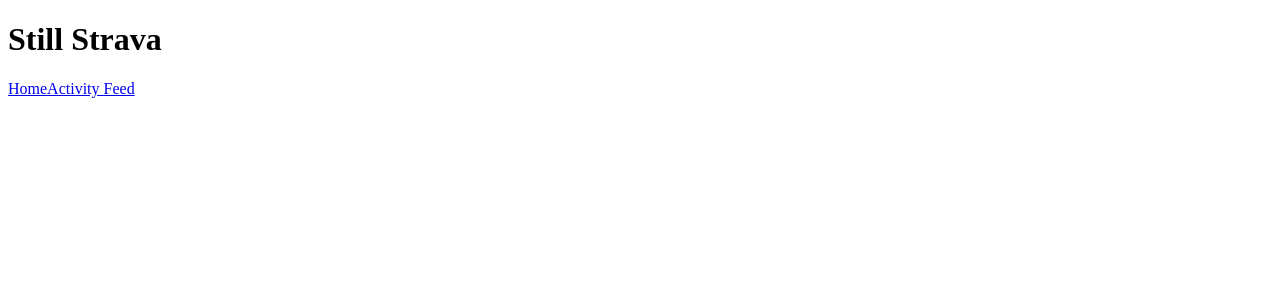
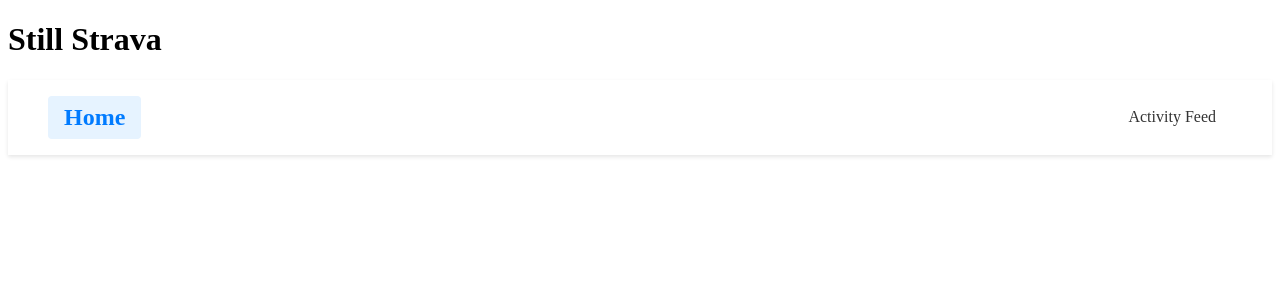
Before and after one commit to ThisbeSchoJo/still-strava, a React (Create React App) app in the folder client/: page / in a window 1280 px wide. Shown: the top 300 px of the page. Built offline with nearby package versions, Linux system fonts and the light colour scheme.

Commit message:
added navbar.css and added basic styling to navbar, updated navbar.css, added classnames to NavBar.js for styling

```diff
--- a/client/src/components/shared/NavBar.js
+++ b/client/src/components/shared/NavBar.js
@@ -1,10 +1,12 @@
+import "../../styling/navbar.css";
 import { NavLink } from "react-router-dom";
+
 
 function NavBar() {
     return (
         <nav>
-            <NavLink>Home</NavLink>
-            <NavLink>Activity Feed</NavLink>
+            <NavLink to="/" className="nav-brand">Home</NavLink>
+            <NavLink to="/activity-feed" className="nav-links">Activity Feed</NavLink>
         </nav>
     )
 }
--- /dev/null
+++ b/client/src/styling/navbar.css
@@ -0,0 +1,56 @@
+nav {
+  background-color: #ffffff;
+  padding: 1rem 2rem;
+  box-shadow: 0 2px 4px rgba(0, 0, 0, 0.1);
+  display: flex;
+  justify-content: space-between;
+  align-items: center;
+  position: sticky;
+  top: 0;
+  z-index: 1000;
+}
+
+/* Style for NavLink components */
+nav a {
+  text-decoration: none;
+  color: #333;
+  font-weight: 500;
+  padding: 0.5rem 1rem;
+  margin: 0 0.5rem;
+  border-radius: 4px;
+  transition: all 0.3s ease;
+}
+
+/* Hover effect */
+nav a:hover {
+  background-color: #f0f0f0;
+  color: #007bff;
+}
+
+/* Active link style */
+nav a.active {
+  color: #007bff;
+  background-color: #e6f3ff;
+}
+
+/* Add a logo or brand name if you want */
+.nav-brand {
+  font-size: 1.5rem;
+  font-weight: bold;
+  color: #007bff;
+  text-decoration: none;
+}
+
+/* Responsive design */
+@media (max-width: 768px) {
+  nav {
+    padding: 1rem;
+    flex-direction: column;
+    gap: 1rem;
+  }
+
+  nav a {
+    width: 100%;
+    text-align: center;
+  }
+}
```
